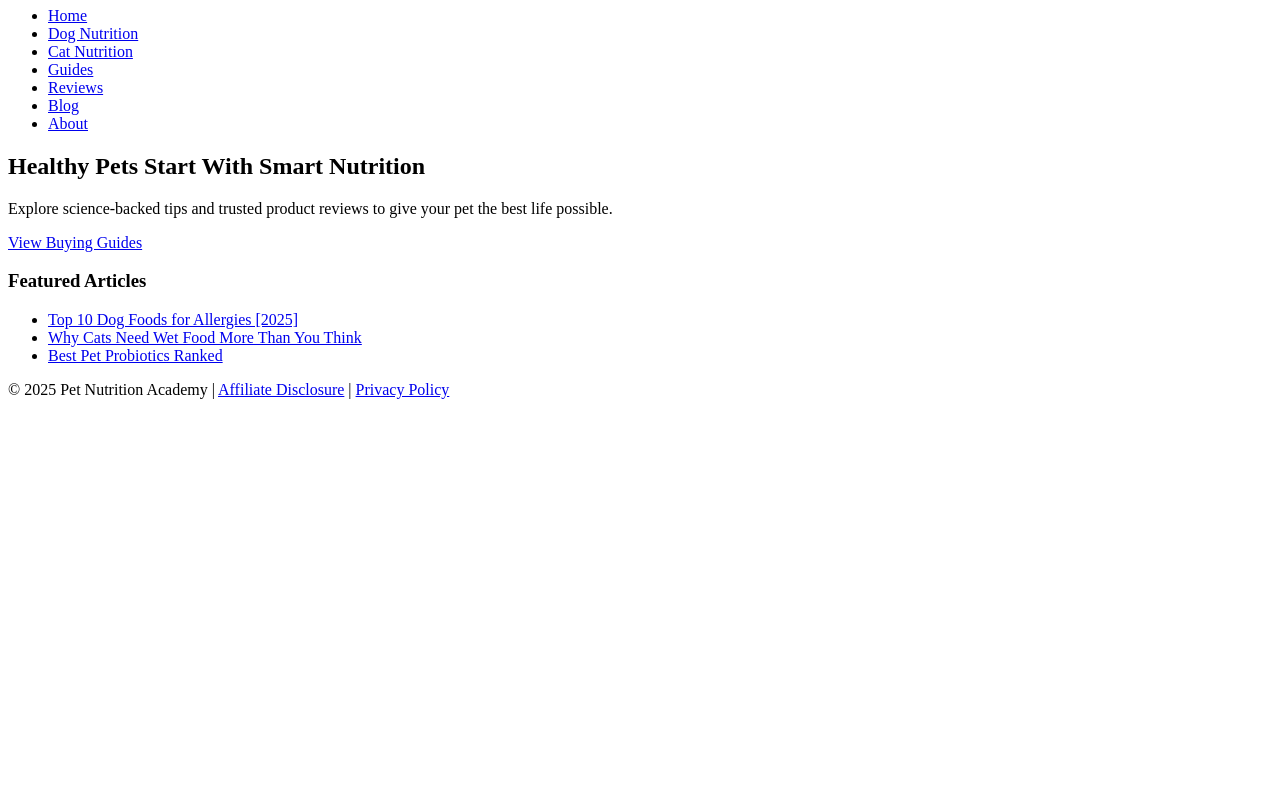
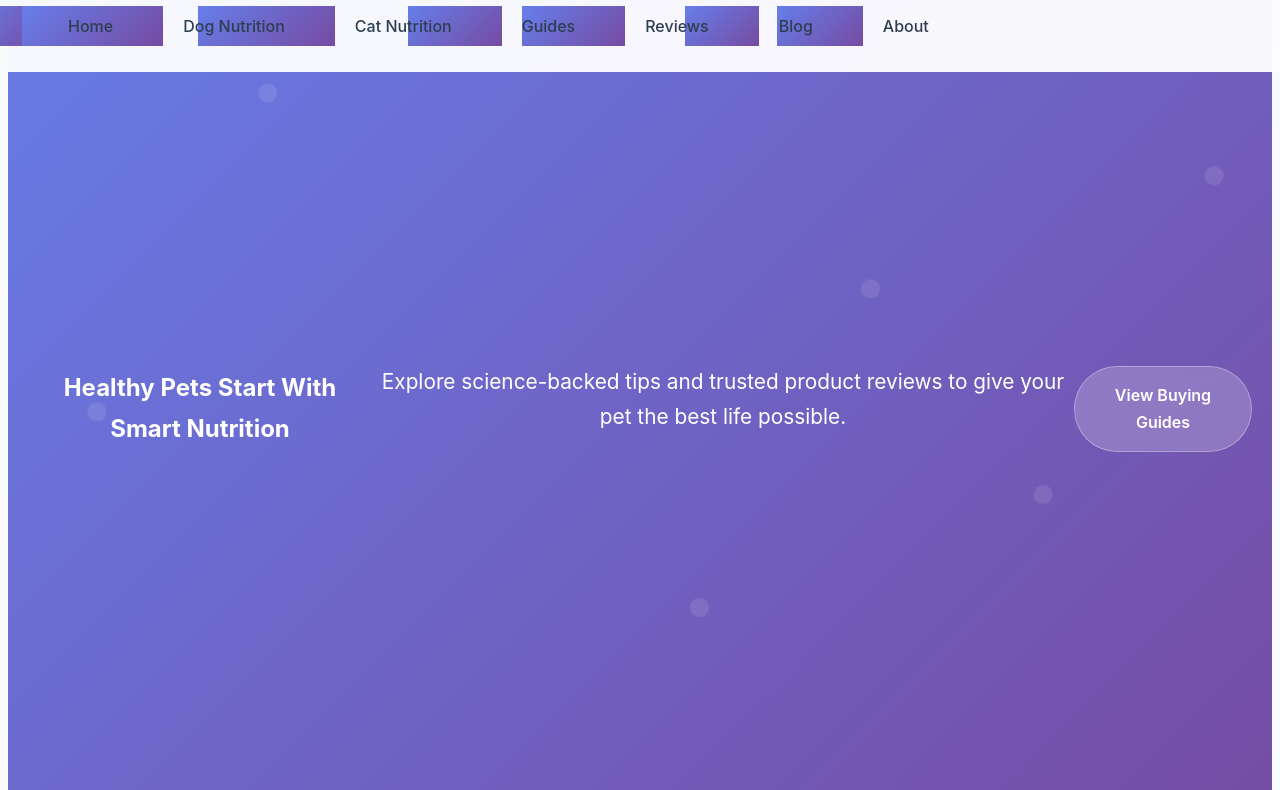
Before and after one commit to fustesh/pet-nutrition-academy, a plain HTML site: page index.html in a window 1280 px wide. Shown: the part 99-889 px from the top of the page. Before the commit the page ends 800 px from the top, so only its background shows below. Drawn offline with Linux system fonts and the light colour scheme.

Commit message:
Update index.html

```diff
--- a/index.html
+++ b/index.html
@@ -5,7 +5,7 @@
   <meta charset="UTF-8" />
   <meta name="viewport" content="width=device-width, initial-scale=1.0" />
   <title>Pet Nutrition Academy</title>
-  <link href="https://cdnjs.cloudflare.com/ajax/libs/font-awesome/6.0.0/css/all.min.css" rel="stylesheet">>
+  <link rel="stylesheet" href="style.css" />
 </head>
 <body>
   <header>
```
